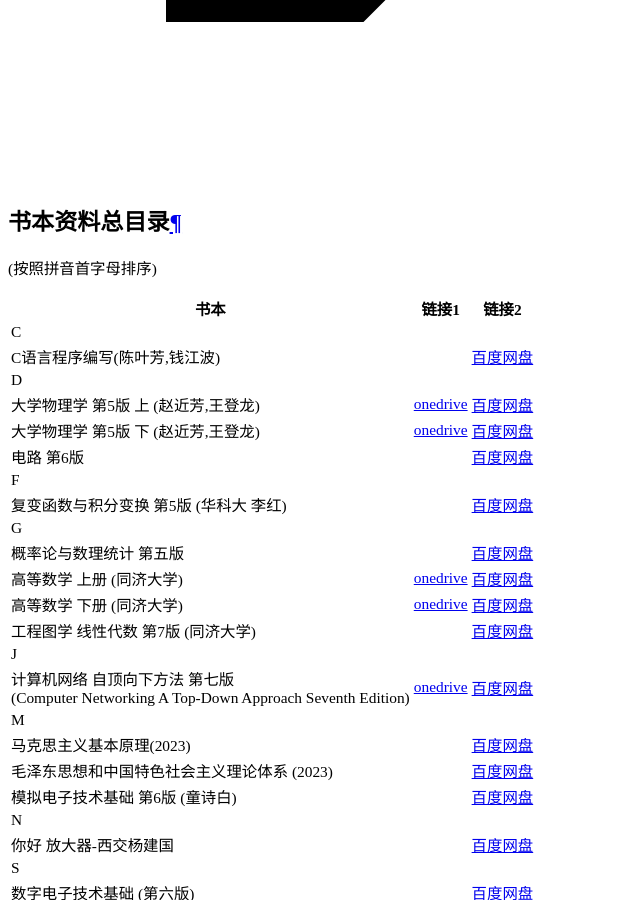
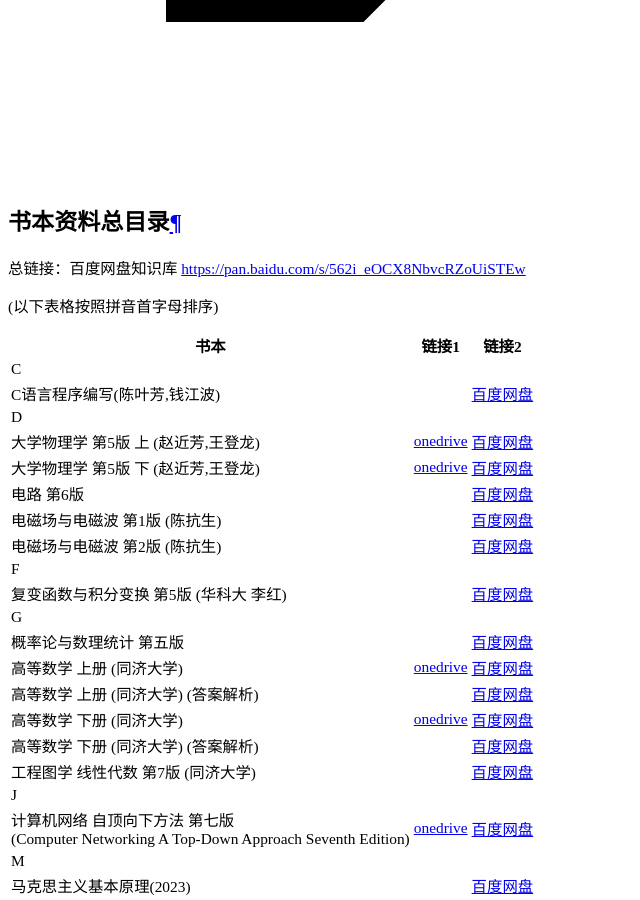
Before and after one commit to NBUComputerRepairClub/nbu-icicles, an MkDocs documentation site: the page built from docs/书籍资料/index.md, in a window 1280 px wide and 900 px high, scrolled down 17546 px. Shown: the whole window, without its empty margins (0-640 px from the left). Built offline with MkDocs 1.6.1 and Material for MkDocs 9.7.7, drawn with Linux system fonts in a browser that asks for light colours; comment, search, counter and statistics services are not loaded.

Commit message:
docs: 添加书籍资料

```diff
--- a/docs/书籍资料/index.md
+++ b/docs/书籍资料/index.md
@@ -1,5 +1,8 @@
 # 书本资料总目录
-(按照拼音首字母排序)
+总链接：百度网盘知识库
+https://pan.baidu.com/s/562i_eOCX8NbvcRZoUiSTEw
+
+(以下表格按照拼音首字母排序)
 
 |书本|链接1|链接2|
 |--|--|--|
@@ -9,12 +12,16 @@
 |大学物理学 第5版 上 (赵近芳,王登龙) |[onedrive](https://1drv.ms/b/s!AvQDpbwiblceimh7TlTF-fCH7fYz?e=PNaHBe)|[百度网盘](https://pan.baidu.com/s/1ZTPP3r-joCNiewlwTQBGnQ?pwd=icic)|
 |大学物理学 第5版 下 (赵近芳,王登龙) |[onedrive](https://1drv.ms/b/s!AvQDpbwiblceimnAHKwA3Nk7ob3B?e=5vVkvB)| [百度网盘](https://pan.baidu.com/s/1ye_zbnX7gYZRgCnsnSxfzQ?pwd=icic)|
 |电路 第6版 ||[百度网盘](https://pan.baidu.com/s/141C7W1kvYtJnhJlfX-ZiLg?pwd=icic)|
+|电磁场与电磁波 第1版 (陈抗生) ||[百度网盘](https://pan.baidu.com/s/1dmyPXcPM4jL2Tz2WAjR4qQ?pwd=icic)|
+|电磁场与电磁波 第2版 (陈抗生) ||[百度网盘](https://pan.baidu.com/s/1wounI6ABLZVvmdyLfopX-g?pwd=icic)|
 |F|||
 |复变函数与积分变换 第5版 (华科大 李红) ||[百度网盘](https://pan.baidu.com/s/18tfbTcHH83AC6nYRHlM-Fw?pwd=icic)|
 |G|||
 |概率论与数理统计 第五版 ||[百度网盘](https://pan.baidu.com/s/14q9nTnl-U8ozsuZr8NYSAQ?pwd=icic)|
 |高等数学 上册 (同济大学) |[onedrive](https://1drv.ms/b/s!AvQDpbwiblcejB61snmiNDFBCGPk?e=PAxu5G)|[百度网盘](https://pan.baidu.com/s/1oNMo1z8JQrZJVQ1P-oIrzg?pwd=icic)|
+|高等数学 上册 (同济大学) (答案解析) ||[百度网盘](https://pan.baidu.com/s/1Ad-ZnPmYMXPtljPOPqb7jg?pwd=icic)|
 |高等数学 下册 (同济大学) |[onedrive](https://1drv.ms/b/s!AvQDpbwiblcejBxbAjlItFlCyZMJ?e=e6zomZ)|[百度网盘](https://pan.baidu.com/s/1IkOejNyVxsFkh9wb9IsS-A?pwd=icic)|
+|高等数学 下册 (同济大学) (答案解析) ||[百度网盘](https://pan.baidu.com/s/1Dq8xHONipVGTnvt8S_SlXA?pwd=icic)|
 |工程图学 线性代数 第7版 (同济大学) ||[百度网盘](https://pan.baidu.com/s/1KUUbsZslW3lCnipumoXswg?pwd=icic)|
 |J|||
 |计算机网络 自顶向下方法 第七版 <br> (Computer Networking A Top-Down Approach Seventh Edition)|[onedrive](https://1drv.ms/b/s!AvQDpbwiblcejFjxWt7-aCIL4GyT?e=voA9dr)|[百度网盘](https://pan.baidu.com/s/1jpd5mEKpxQKVdGEJ0GwUqg?pwd=icic)|
```
